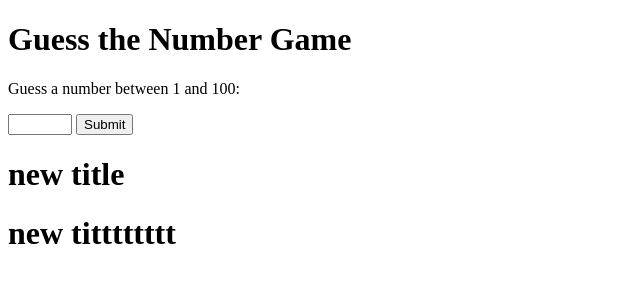
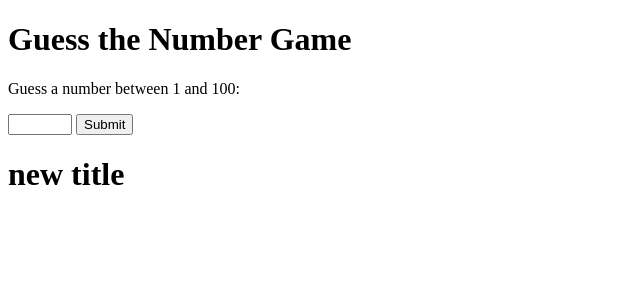
Before and after one commit to shawnsk22/test, a plain HTML site: page index.html in a window 1280 px wide. Shown: the whole page, without its empty margins (0-640 px from the left). Drawn offline with Linux system fonts and the light colour scheme; files whose address does not match are found by name.

Commit message:
delTitle

```diff
--- a/index.html
+++ b/index.html
@@ -16,6 +16,5 @@
 	</h1>
 	<script src="./game.js"></script>
 
-	<h1>new titttttttt</h1>
 </body>
 </html>
```
